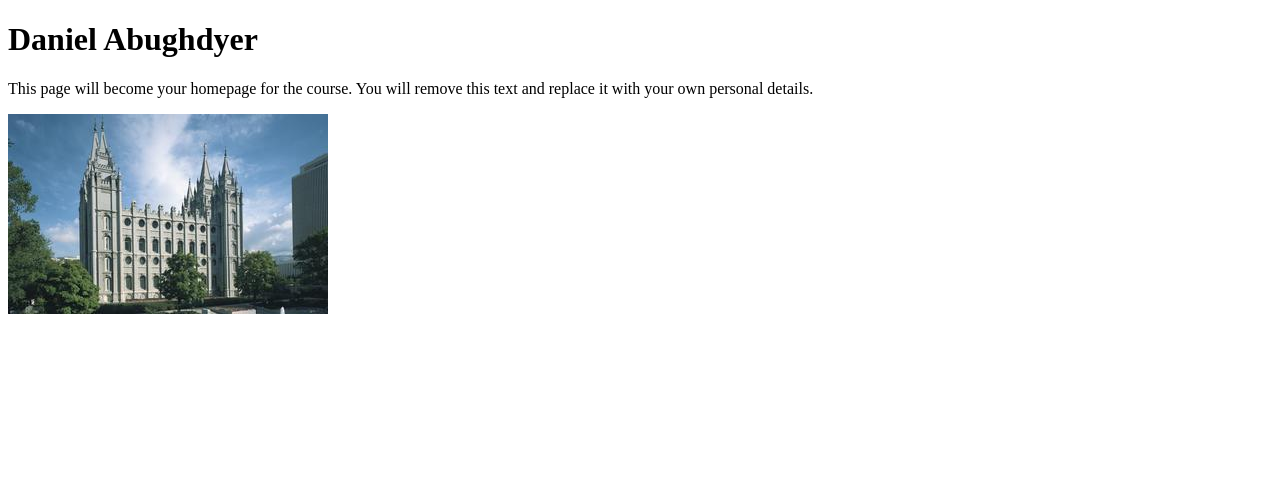
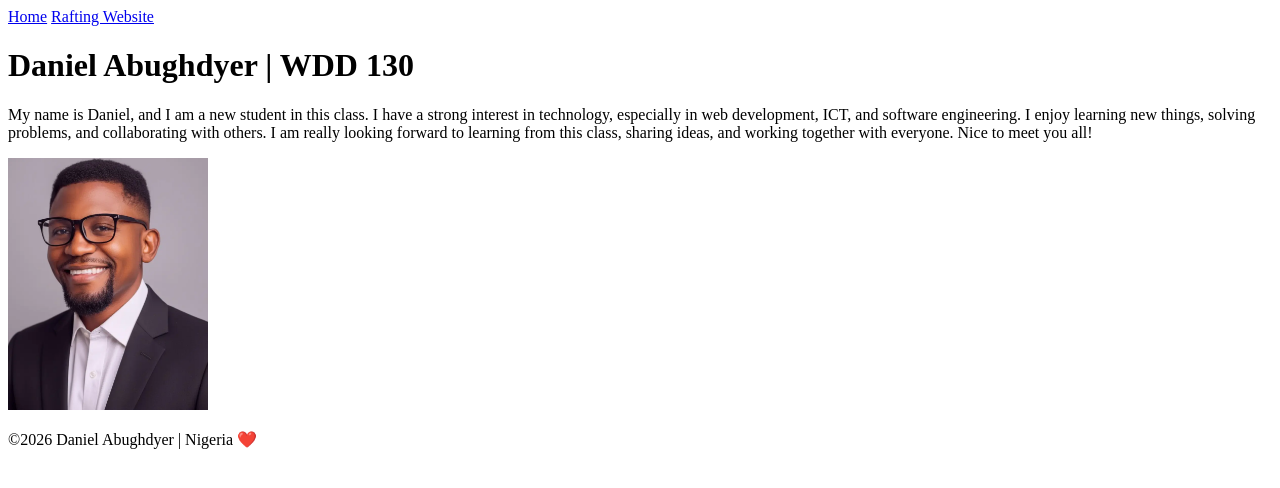
Before and after one commit to Danitex24/wdd130, a plain HTML site: page index.html in a window 1280 px wide. Drawn offline with Linux system fonts and the light colour scheme.

Commit message:
created my home page

```diff
--- a/index.html
+++ b/index.html
@@ -4,15 +4,30 @@
 <head>
     <meta charset="UTF-8">
     <meta name="viewport" content="width=device-width, initial-scale=1.0">
-    <title>WDD 130 | Personal Homepage</title>
+    <title>Daniel Abughdyer | WDD 130</title>
 </head>
 
 <body>
-    <h1>Daniel Abughdyer</h1>
-    <p>This page will become your homepage for the course. You will remove this text and replace
-        it with your own personal details.</p>
+<header>
+    <nav>
+    <a href="#">Home</a>
+    <a href="/">Rafting Website</a>
+    </nav>
+</header>
 
-    <img src="images/salt-lake-temple.jpg" alt="The Salt Lake Temple.">
+<main>
+    <h1>Daniel Abughdyer | WDD 130</h1>
+    <p>My name is Daniel, and I am a new student in this class. I have a strong interest in technology,
+    especially in web development, ICT, and software engineering. I enjoy learning new things, solving
+    problems, and collaborating with others.
+    I am really looking forward to learning from this class, sharing ideas, and working together with
+    everyone. Nice to meet you all!</p>
+    <img src="images/profile.webp" alt="Profile image" width="200">
+</main>
+
+<footer>
+<p>&copy;2026 Daniel Abughdyer | Nigeria ❤️ </p>
+</footer>
 </body>
 
 </html>
```
Also changed, not shown: images/profile.webp (added).
